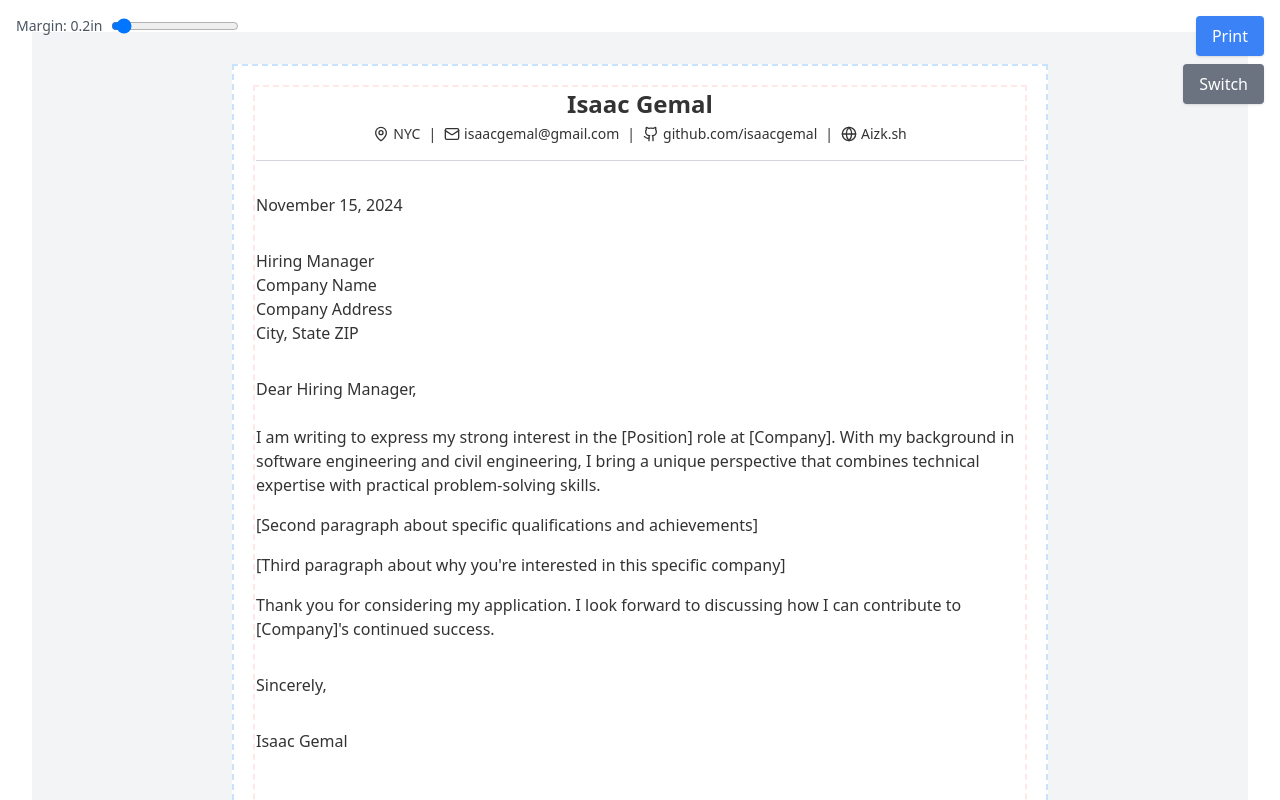
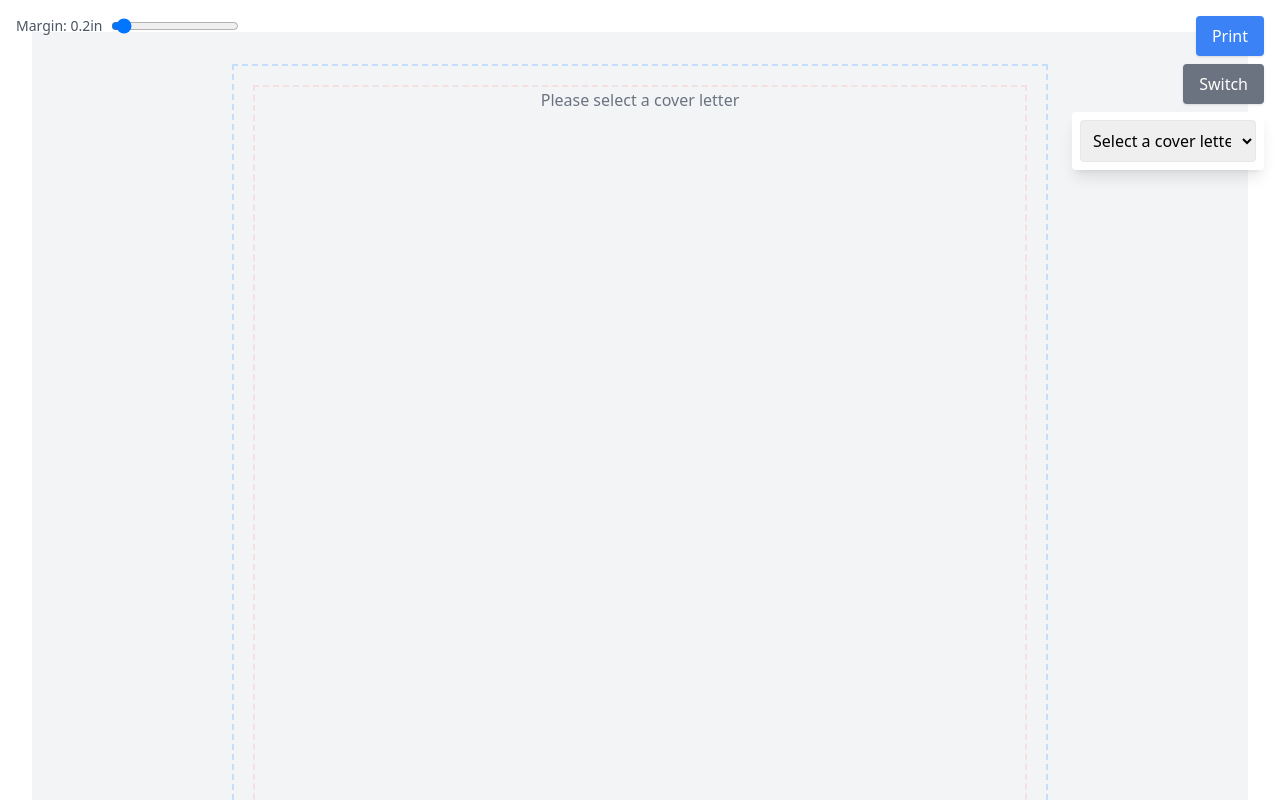
Before and after one commit to IsaacGemal/my-resume, a React (Vite) app: page / in a window 1280 px wide. Both pictures are taken after a click on the button "Switch". Shown: the top 800 px of the page. Built offline with nearby package versions, Linux system fonts and the light colour scheme.

Commit message:
✨ Feat: perplexity cover letter

```diff
--- a/src/App.tsx
+++ b/src/App.tsx
@@ -1,12 +1,17 @@
 import { useState } from 'react'
 import Resume from './components/Resume'
 import CoverLetter from './components/CoverLetter'
+import CoverLetterSelector from './components/CoverLetterSelector'
 import PrintButton from './components/PrintButton'
 import PageFrame from './components/PageFrame'
+import { coverLetters } from './data/coverLetters'
 import './App.css'
 
 function App() {
   const [showResume, setShowResume] = useState(true)
+  const [selectedLetter, setSelectedLetter] = useState<string>('')
+
+  const currentLetter = coverLetters.find(letter => letter.id === selectedLetter)
 
   return (
     <main className="min-h-screen bg-gray-100 py-8 print:bg-white print:p-0 print:m-0">
@@ -17,8 +22,23 @@ function App() {
       >
         Switch
       </button>
+      {!showResume && (
+        <CoverLetterSelector
+          selectedLetter={selectedLetter}
+          onSelect={setSelectedLetter}
+          letters={coverLetters}
+        />
+      )}
       <PageFrame />
-      {showResume ? <Resume /> : <CoverLetter />}
+      {showResume ? (
+        <Resume />
+      ) : currentLetter ? (
+        <CoverLetter data={currentLetter} />
+      ) : (
+        <div className="max-w-[8.5in] mx-auto p-6 text-center text-gray-500">
+          Please select a cover letter
+        </div>
+      )}
     </main>
   )
 }
--- a/src/components/CoverLetter.tsx
+++ b/src/components/CoverLetter.tsx
@@ -1,7 +1,12 @@
 import { type ReactElement } from 'react'
 import { Github, Mail, Globe, MapPin } from 'lucide-react'
+import { type CoverLetterData } from '../types/coverLetter'
 
-export default function CoverLetter(): ReactElement {
+type Props = {
+    data: CoverLetterData;
+}
+
+export default function CoverLetter({ data }: Props): ReactElement {
     return (
         <div className="max-w-[8.5in] mx-auto p-6 bg-white min-h-[11in] text-[#333]">
             {/* Header */}
@@ -29,42 +34,32 @@ export default function CoverLetter(): ReactElement {
 
             {/* Date */}
             <div className="mb-8">
-                <p>{new Date().toLocaleDateString('en-US', { month: 'long', day: 'numeric', year: 'numeric' })}</p>
+                <p>{data.date.toLocaleDateString('en-US', {
+                    month: 'long',
+                    day: 'numeric',
+                    year: 'numeric'
+                })}</p>
             </div>
 
             {/* Recipient */}
             <div className="mb-8">
-                <p>Hiring Manager</p>
-                <p>Company Name</p>
-                <p>Company Address</p>
-                <p>City, State ZIP</p>
+                {data.recipientTitle && <p>{data.recipientTitle}</p>}
+                <p>{data.company}</p>
+                {data.companyAddress && <p>{data.companyAddress}</p>}
             </div>
 
             {/* Greeting */}
             <div className="mb-6">
-                <p>Dear Hiring Manager,</p>
+                <p>Dear {data.recipientTitle || "Hiring Manager"},</p>
             </div>
 
             {/* Body Paragraphs */}
             <div className="space-y-4 mb-8">
-                <p>
-                    I am writing to express my strong interest in the [Position] role at [Company].
-                    With my background in software engineering and civil engineering, I bring a unique
-                    perspective that combines technical expertise with practical problem-solving skills.
-                </p>
-
-                <p>
-                    [Second paragraph about specific qualifications and achievements]
-                </p>
-
-                <p>
-                    [Third paragraph about why you're interested in this specific company]
-                </p>
-
-                <p>
-                    Thank you for considering my application. I look forward to discussing how I can
-                    contribute to [Company]'s continued success.
-                </p>
+                <p>{data.content.opening}</p>
+                {data.content.body.map((paragraph, i) => (
+                    <p key={i}>{paragraph}</p>
+                ))}
+                <p>{data.content.closing}</p>
             </div>
 
             {/* Closing */}
--- /dev/null
+++ b/src/components/CoverLetterSelector.tsx
@@ -0,0 +1,27 @@
+import { type ReactElement } from 'react'
+import { type CoverLetterData } from '../types/coverLetter'
+
+type Props = {
+    selectedLetter?: string;
+    onSelect: (id: string) => void;
+    letters: CoverLetterData[];
+}
+
+export default function CoverLetterSelector({ selectedLetter, onSelect, letters }: Props): ReactElement {
+    return (
+        <div className="fixed top-28 right-4 w-48 bg-white rounded shadow-lg p-2 print:hidden">
+            <select
+                value={selectedLetter}
+                onChange={(e) => onSelect(e.target.value)}
+                className="w-full p-2 border rounded"
+            >
+                <option value="">Select a cover letter</option>
+                {letters.map(letter => (
+                    <option key={letter.id} value={letter.id}>
+                        {letter.company} - {letter.position}
+                    </option>
+                ))}
+            </select>
+        </div>
+    )
+}
--- /dev/null
+++ b/src/data/coverLetters.ts
@@ -0,0 +1,43 @@
+import { type CoverLetterData } from "../types/coverLetter";
+
+export const coverLetters: CoverLetterData[] = [
+  {
+    id: "1",
+    company: "Example Corp",
+    position: "Software Engineer",
+    recipientTitle: "Engineering Manager",
+    date: new Date("2024-03-20T12:00:00-04:00"),
+    content: {
+      opening:
+        "I am writing to express my strong interest in the Software Engineer position at Example Corp. Having followed your company's innovative work in cloud computing solutions, I am excited about the possibility of contributing to your team.",
+      body: [
+        "With my background in software engineering and three years of experience building scalable web applications, I believe I would be a valuable addition to Example Corp. I've worked extensively with React, Node.js, and TypeScript, which I understand are key technologies in your stack.",
+        "At my previous role at Tech Solutions Inc., I led the development of a microservices architecture that reduced system latency by 40% and improved overall application reliability. I also mentored junior developers and contributed to our open-source initiatives.",
+        "I am particularly drawn to Example Corp's mission of making cloud technology more accessible to small businesses. Your recent launch of the CloudBridge platform demonstrates the kind of innovative thinking I hope to contribute to. The opportunity to work on products that directly impact thousands of businesses aligns perfectly with my career goals.",
+      ],
+      closing:
+        "Thank you for considering my application. I would welcome the opportunity to discuss how my skills and experience align with Example Corp's needs. I look forward to speaking with you about this exciting opportunity.",
+    },
+    createdAt: new Date("2024-03-20T10:00:00-04:00"),
+    updatedAt: new Date("2024-03-20T10:00:00-04:00"),
+  },
+  {
+    id: "2",
+    company: "Perplexity AI",
+    position: "Frontend & Fullstack Resident",
+    recipientTitle: "Hiring Manager",
+    date: new Date("2024-12-17T12:00:00-04:00"),
+    content: {
+      opening:
+        "My name is Isaac Gemal, and I'm writing to express my interest in the Perplexity residency program. My degree is in civil engineering, but my heart is in software engineering. Several months ago, I dropped everything and moved to Brooklyn to spend 3 months at Fractal, a developer collective where I learned full stack engineering at roughly 60-70 hours a week.",
+      body: [
+        "A detail about this cover letter - you may notice that my resume and cover letter have the exact same header. I built both of them with React, which gives me nice details like Lucide for the icons, but more importantly - they look the exact same every time, and I have version control with git. This way I can create different branches for different companies, see how my resume has changed over time, track every single cover letter, and so on. If you're looking for someone on your team who has a real attention to detail, I would be a great asset.",
+        "At my core, I am a problem solver and a builder. I signed up for civil engineering because I have a genuine love to literally build things in this world, but I left when I realized I could far, far faster in software, and impact far more people too. It was a painful and difficult transition, but I'm grateful I figured that out now, and I'm prepared to work as hard as I can to make a real impact on the world.",
+      ],
+      closing:
+        "In conclusion, I truly think I'm a great fit for this opportunity. I have already dropped everything in my life for 3 months to surround myself in tech, and it was the best decision I ever made. I'm more than willing to take it a step further, but this time, I want to measure my impact in years, not months.",
+    },
+    createdAt: new Date("2024-12-17T10:00:00-04:00"),
+    updatedAt: new Date("2024-12-17T10:00:00-04:00"),
+  },
+];
--- /dev/null
+++ b/src/types/coverLetter.ts
@@ -0,0 +1,15 @@
+export type CoverLetterData = {
+  id: string;
+  company: string;
+  position: string;
+  recipientTitle?: string;
+  companyAddress?: string;
+  date: Date;
+  content: {
+    opening: string;
+    body: string[];
+    closing: string;
+  };
+  createdAt: Date;
+  updatedAt: Date;
+};
```
